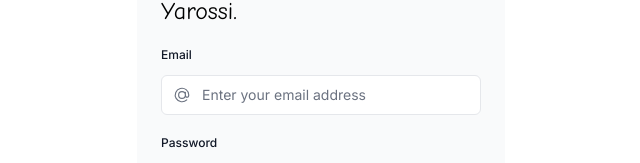
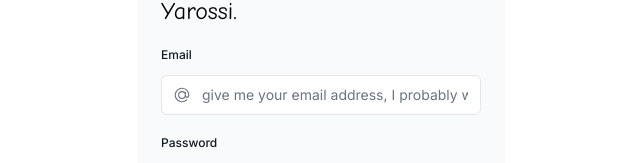
Before and after one commit to brockenbrough/ssu-social-next, a Next.js app in the folder ssu-app/: page /portal/login in a window 1280 px wide. Shown: the part 270-433 px from the top of the page, without its empty margins (319-959 px from the left). Built offline with nearby package versions, Linux system fonts and the light colour scheme.

Commit message:
change to email input box text

```diff
--- a/ssu-app/app/ui/login-form.tsx
+++ b/ssu-app/app/ui/login-form.tsx
@@ -40,7 +40,7 @@ export default function LoginForm() {
                 id="email"
                 type="email"
                 name="email"
-                placeholder="Enter your email address"
+                placeholder="give me your email address, I probably wont fill your inbox with spam..."
                 required
               />
               <AtSymbolIcon className="pointer-events-none absolute left-3 top-1/2 h-[18px] w-[18px] -translate-y-1/2 text-gray-500 peer-focus:text-gray-900" />
```
